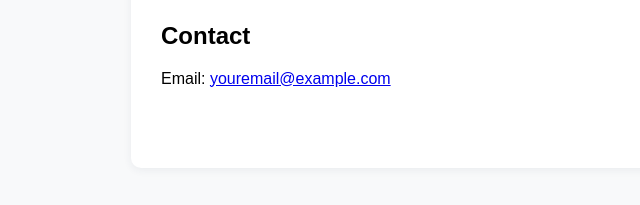
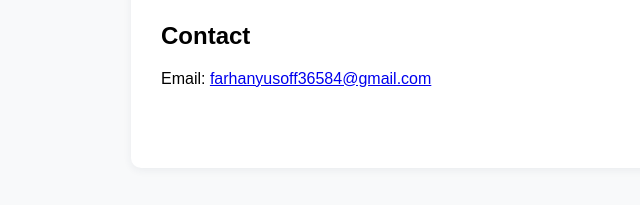
Before and after one commit to farhanyusoff336584/nuetral-web, a plain HTML site: page index.html in a window 1280 px wide. Shown: the part 427-632 px from the top of the page, 129-769 px from the left. Drawn offline with Linux system fonts and the light colour scheme.

Commit message:
Update index.html

```diff
--- a/index.html
+++ b/index.html
@@ -68,7 +68,7 @@
         <hr>
         <section id="contact">
             <h2>Contact</h2>
-            <p>Email: <a href="mailto:farhanyusoff36584@gmail.com">youremail@example.com</a></p>
+            <p>Email: <a href="mailto:farhanyusoff36584@gmail.com">farhanyusoff36584@gmail.com</a></p>
         </section>
     </div>
     <footer>
```
